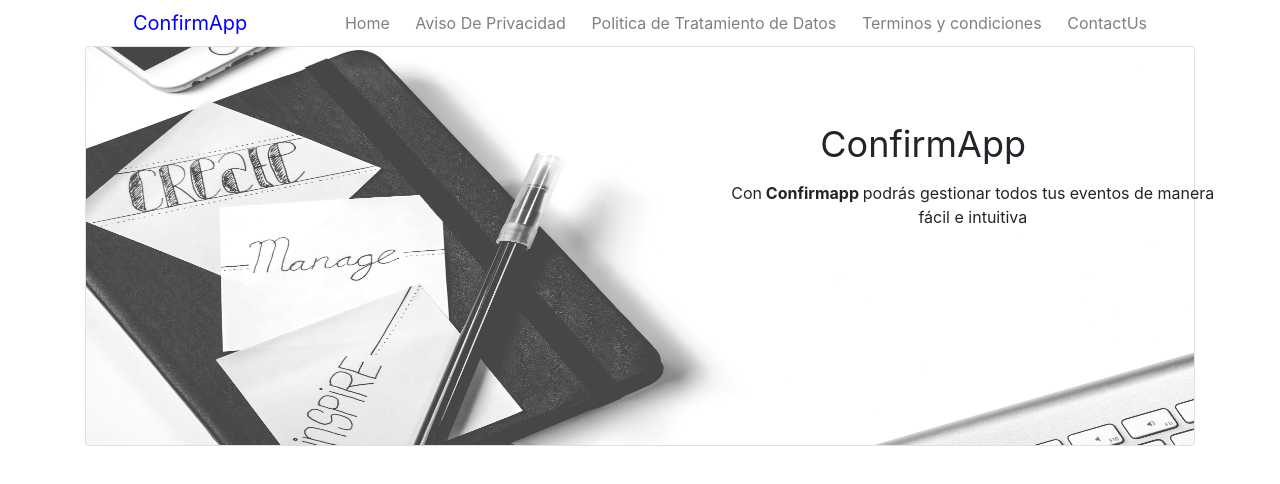
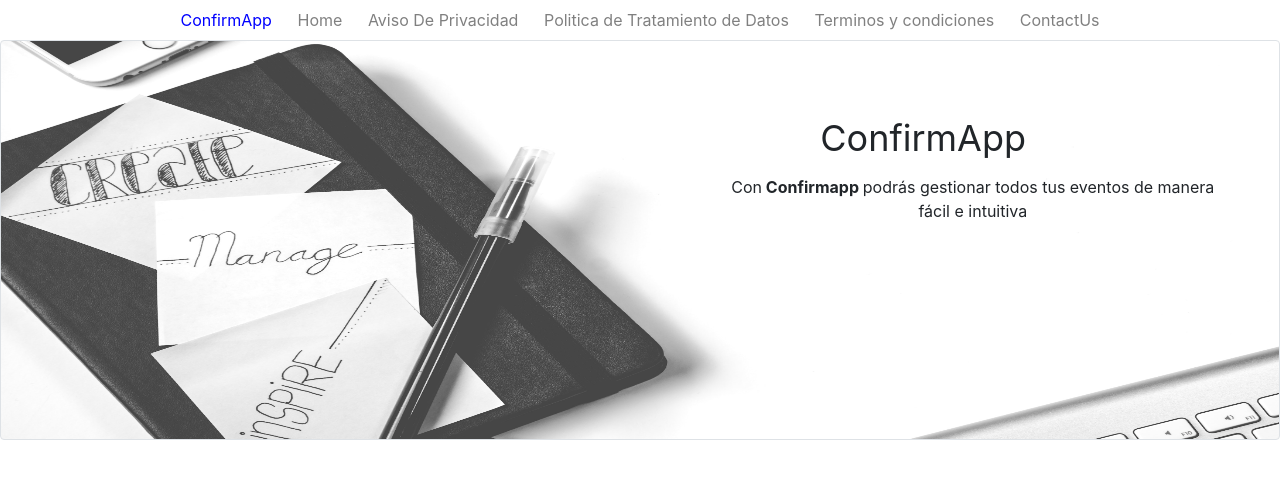
Before and after one commit to androidvt/ConfirAppPage, a React (Create React App) app: page / in a window 1280 px wide. Shown: the top 484 px of the page. Built offline with nearby package versions, Linux system fonts and the light colour scheme.

Commit message:
fixLetters

```diff
--- a/src/components/Layout.js
+++ b/src/components/Layout.js
@@ -2,7 +2,7 @@ import React from 'react';
 import Container from 'react-bootstrap/Container';
 
 export default (props) => (
-    <Container>
+    <>
         { props.children }
-    </Container>
+    </>
 );
--- a/src/components/MenuButtom.js
+++ b/src/components/MenuButtom.js
@@ -9,7 +9,13 @@ const MenuButtonWrapper = styled.button`
 
   @media only screen and (min-width: 624px) {
     display: none;
+
   }
+  @media only screen and (max-width: 624px) {
+  position: relative;
+  left: 3em;
+  top:4em
+}
 `
 
 function MenuButton({ open, handleClick }) {
--- a/src/components/home/index.js
+++ b/src/components/home/index.js
@@ -6,7 +6,7 @@ export default () => {
     return (
         <div className="jumbo border rounded">
  <div className="row">
-                <div className="s float-right text-center  offset-md-6">
+                <div className="s float-right text-center  offset-md-6" style={{maxWidth:'100%'}}>
                     <div className="jumbotron-header">ConfirmApp</div>
                     <div className="row">
                         <div className=" offset-md-2">
--- a/src/components/navbar/index.js
+++ b/src/components/navbar/index.js
@@ -10,8 +10,7 @@ const navbar = ({open}) => {
        <>
 
             <NavbarWrapper open={open}>
-            <Navbar.Brand as={Link} to="/" style={{color:'blue'}}>ConfirmApp</Navbar.Brand>
-            <Navbar.Toggle aria-controls="responsive-navbar-nav" />
+            <Link to="/" style={{color:'blue'}}>ConfirmApp</Link>
                 <Link to="/">Home</Link>
                 <Link to="/Privacy">Aviso De Privacidad</Link>
                 <Link to="/PoliticTratament">Politica de Tratamiento de Datos</Link>
--- a/src/components/services/index.js
+++ b/src/components/services/index.js
@@ -2,7 +2,7 @@ import React from 'react';
 
 export default () => {
     return (
-        <div>
+        <div style={{maxWidth:'100%', paddingRight:'4em'}}>
         <div style={{ paddingLeft:'4em'}}>
             <h2 style={{paddingTop:'3em', paddingLeft:'3em', paddingBottom:'1em'}}>Aviso de privacidad</h2>
             <p style={{paddingLeft:'2em',}}><a style={{fontWeight:'bold'}}>WENJAN S.A.S.</a>, sociedad debidamente constituida bajo el ordenamiento jurídico colombiano,<br/> identificada con el Número de Identificación Tributaria (NIT) 900.012.214-6, registrada ante <br/>  la Cámara de Comercio de Barranquilla, (en adelante WENJAN) se permite informar:</p>
--- a/src/styles/Header.js
+++ b/src/styles/Header.js
@@ -5,4 +5,7 @@ export const HeaderWrapper = styled.header`
   display: block;
   justify-content: space-between;
   align-items: center;
+  text-aling:center;
+  padding-left:5em
+max-width:100%
 `
```
Also changed, not shown: src/components/politic/index.js, src/components/terms/index.js.
